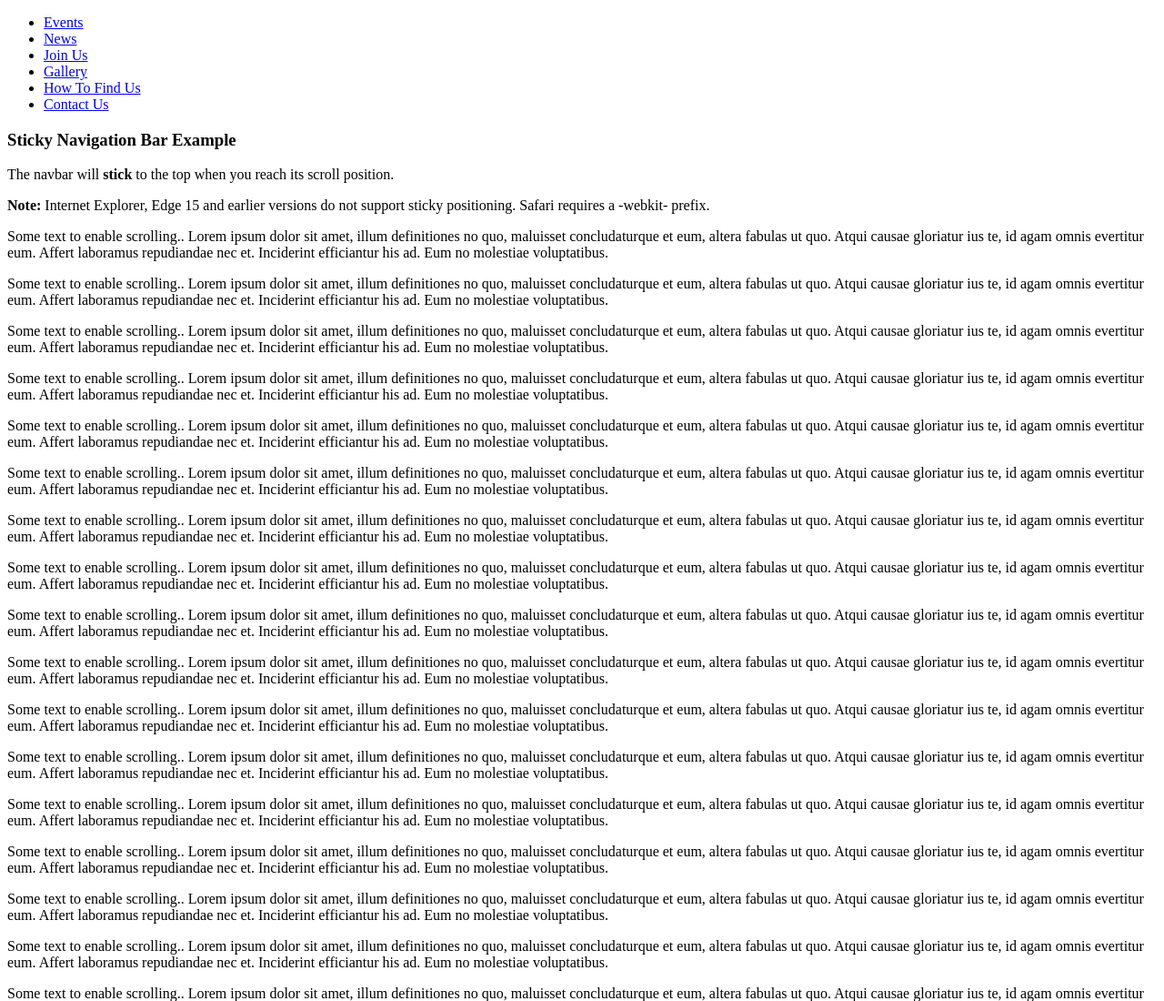
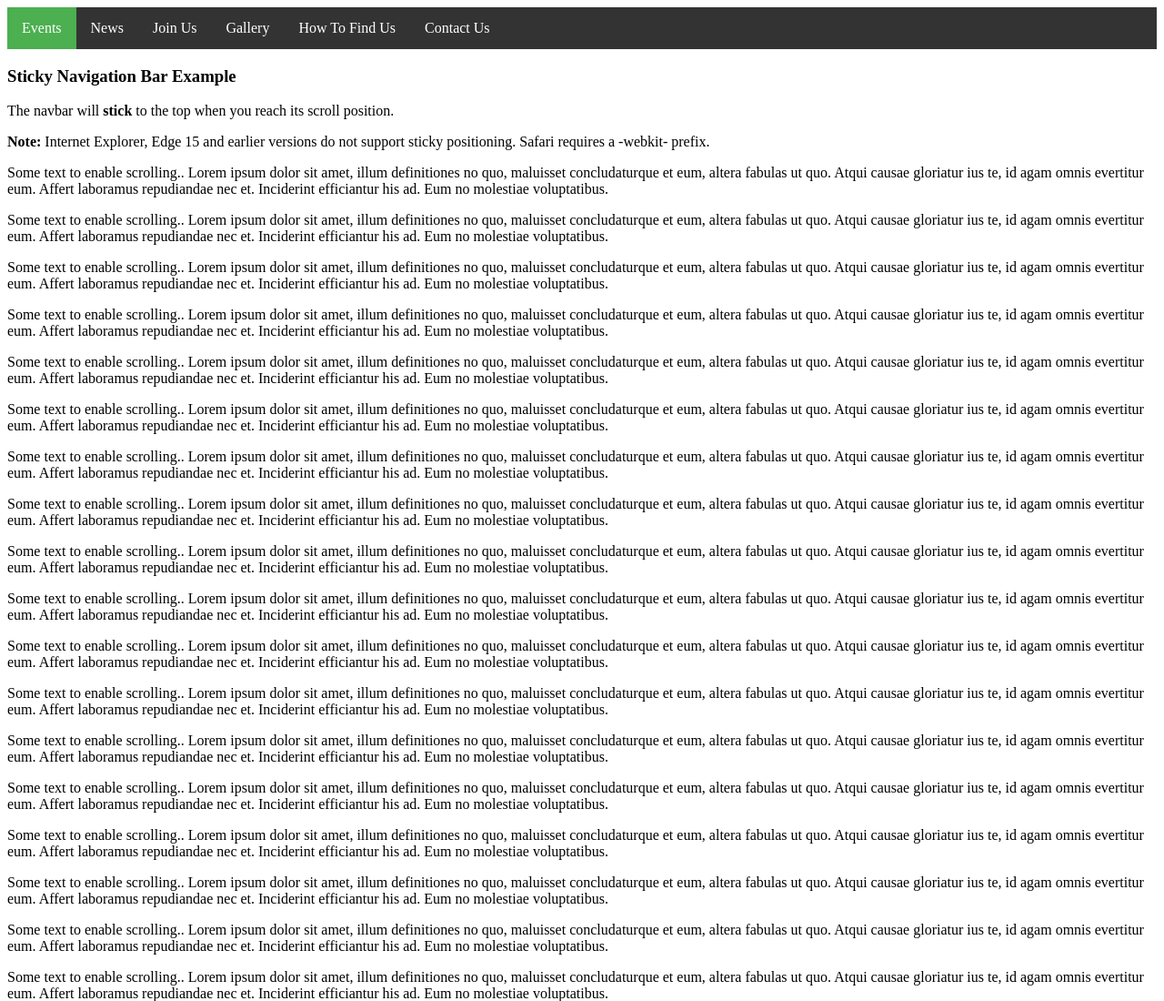
Before and after one commit to TDKELL/TDKELL.github.io, a plain HTML site: page find-us.html in a window 1280 px wide. Shown: the top 1100 px of the page at 91% size. Drawn offline with Linux system fonts and the light colour scheme.

Commit message:
Update find-us.html

```diff
--- a/find-us.html
+++ b/find-us.html
@@ -1,6 +1,41 @@
 <!DOCTYPE html>
 <html>
 <head>
+  <style>
+
+
+
+ul {
+    list-style-type: none;
+    margin: 0;
+    padding: 0;
+    overflow: hidden;
+    background-color: #333;
+    position: -webkit-sticky; /* Safari */
+    position: sticky;
+    top: 0;
+}
+
+li {
+    float: left;
+}
+
+li a {
+    display: block;
+    color: white;
+    text-align: center;
+    padding: 14px 16px;
+    text-decoration: none;
+}
+
+li a:hover {
+    background-color: #111;
+}
+
+.active {
+    background-color: #4CAF50;
+}
+</style>
 </head>
 <body>
 </div>
```
